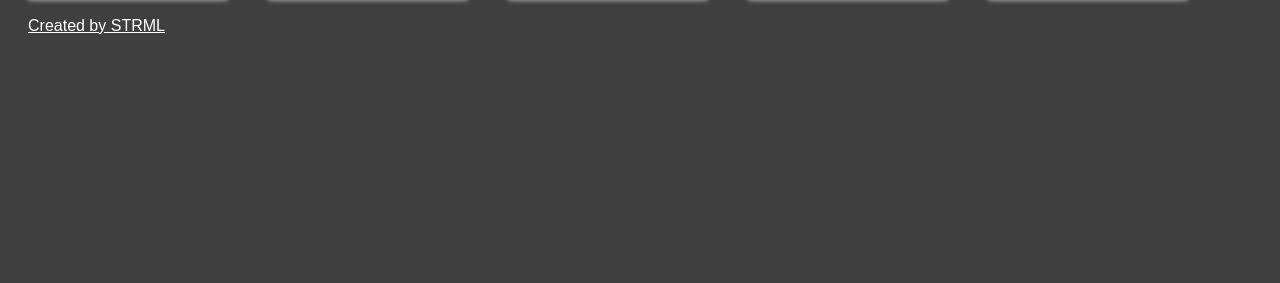
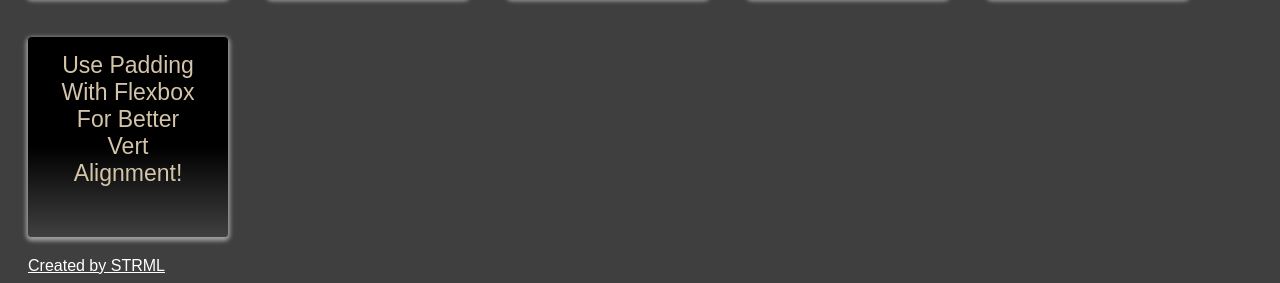
Before and after one commit to STRML/textFit, a website: page examples/textFit.html in a window 1280 px wide. Shown: the part 676-959 px from the top of the page. Before the commit the page ends 800 px from the top, so only its background shows below. Drawn offline with Linux system fonts and the light colour scheme; a web font is replaced by a local one.

Commit message:
Add `alignVertWithFlexbox`. Fixes #14.

```diff
--- a/examples/textFit.html
+++ b/examples/textFit.html
@@ -18,6 +18,7 @@
         textFit(document.getElementById('vertCentered'), {alignVert: true, multiLine: true});
         textFit(document.getElementById('centeredMultiLine'), {alignHoriz: true, alignVert: true});
         textFit(document.getElementById('maxFontSize'), {maxFontSize: 40});
+        textFit(document.getElementById('paddingVert'), {alignVert: true, alignHoriz: true, alignVertWithFlexbox: true});
       }
     </script>
     <style>
@@ -76,6 +77,9 @@
       }
       #padding{
         padding: 30px;
+      }
+      #paddingVert {
+        padding: 0 30px 30px 30px;
       }
       .optionalCSS{
         color: #D4C4A9;
@@ -142,7 +146,11 @@
     <div id="padding" class="optionalCSS">
       Use Any Custom Padding
     </div>
-    <a class="homeLink" href="http://strml.github.com">Created by STRML</a>
+    <div id="paddingVert" class="optionalCSS">
+      Use Padding With Flexbox<br>
+      For Better Vert Alignment!
+    </div>
+    <a class="homeLink" href="http://strml.net">Created by STRML</a>
     <script>
       doFit()
     </script>
--- a/examples/textFit.slow.js
+++ b/examples/textFit.slow.js
@@ -42,7 +42,8 @@
     maxFontSize: 80,
     reProcess: true, // if true, textFit will re-process already-fit nodes. Set to 'false' for better performance
     widthOnly: false, // if true, textFit will fit text to element width, regardless of text height
-    suppressErrors: false // if true, will not print errors to console
+    suppressErrors: false, // if true, will not print errors to console
+    alignVertWithFlexbox: false, // if true, textFit will use flexbox for vertical alignment
   };
 
   return function textFit(els, options, callback) {
@@ -183,6 +184,9 @@
           innerSpan.className = innerSpan.className + " textFitAlignVert";
         }
         innerSpan.style['height'] = height + "px";
+        if (settings.alignVertWithFlexbox && !hasClass(el, "textFitAlignVertFlex")) {
+          el.className = el.className + " textFitAlignVertFlex";
+        }
       }
 
       // Sub 1 at the very end, this is closer to what we wanted.
@@ -226,7 +230,16 @@
         "position: absolute;",
         "top: 0; right: 0; bottom: 0; left: 0;",
         "margin: auto;",
-      "}"].join("");
+        "display: flex;",
+        "justify-content: center;",
+        "flex-direction: column;",
+      "}",
+      ".textFitAlignVertFlex{",
+        "display: flex;",
+      "}",
+      ".textFitAlignVertFlex .textFitAlignVert{",
+        "position: static;",
+      "}",].join("");
 
     var css = document.createElement("style");
     css.type = "text/css";
```
Also changed, not shown: textFit.js (+16 -2 lines).
